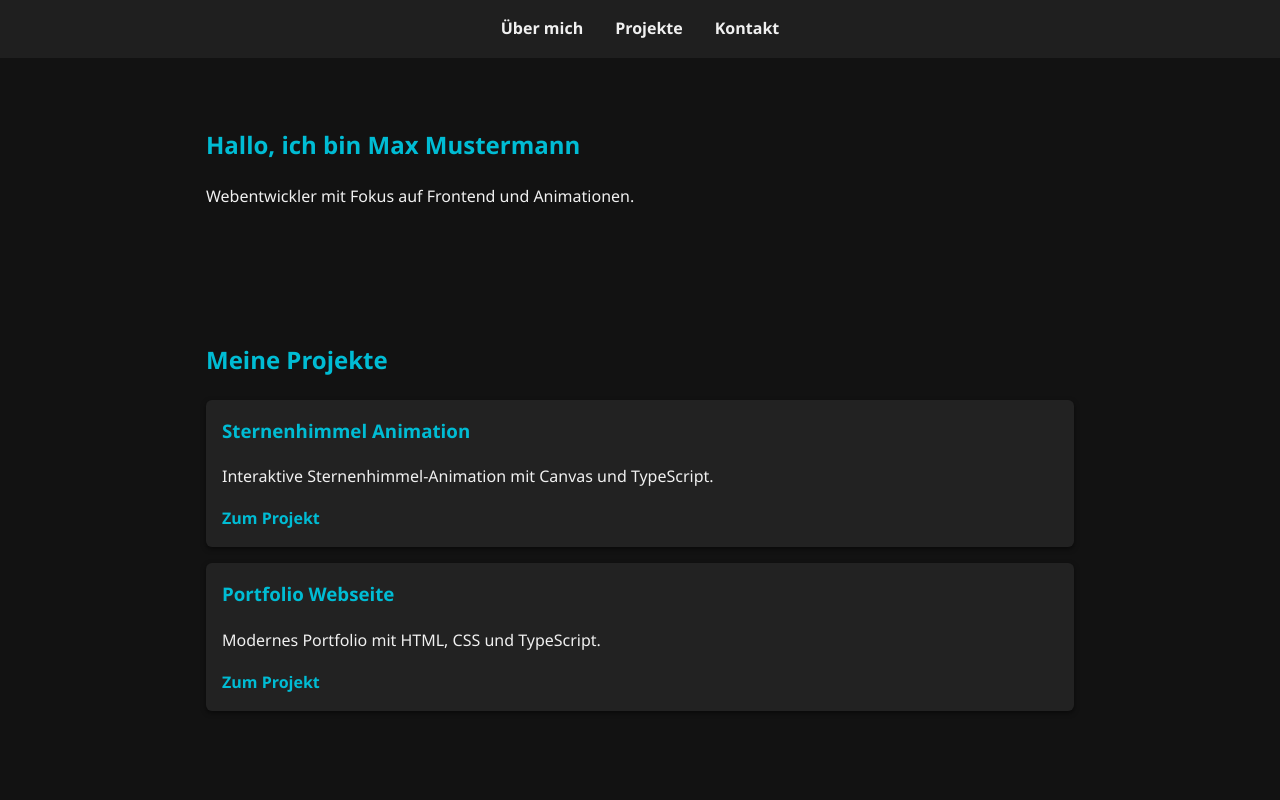
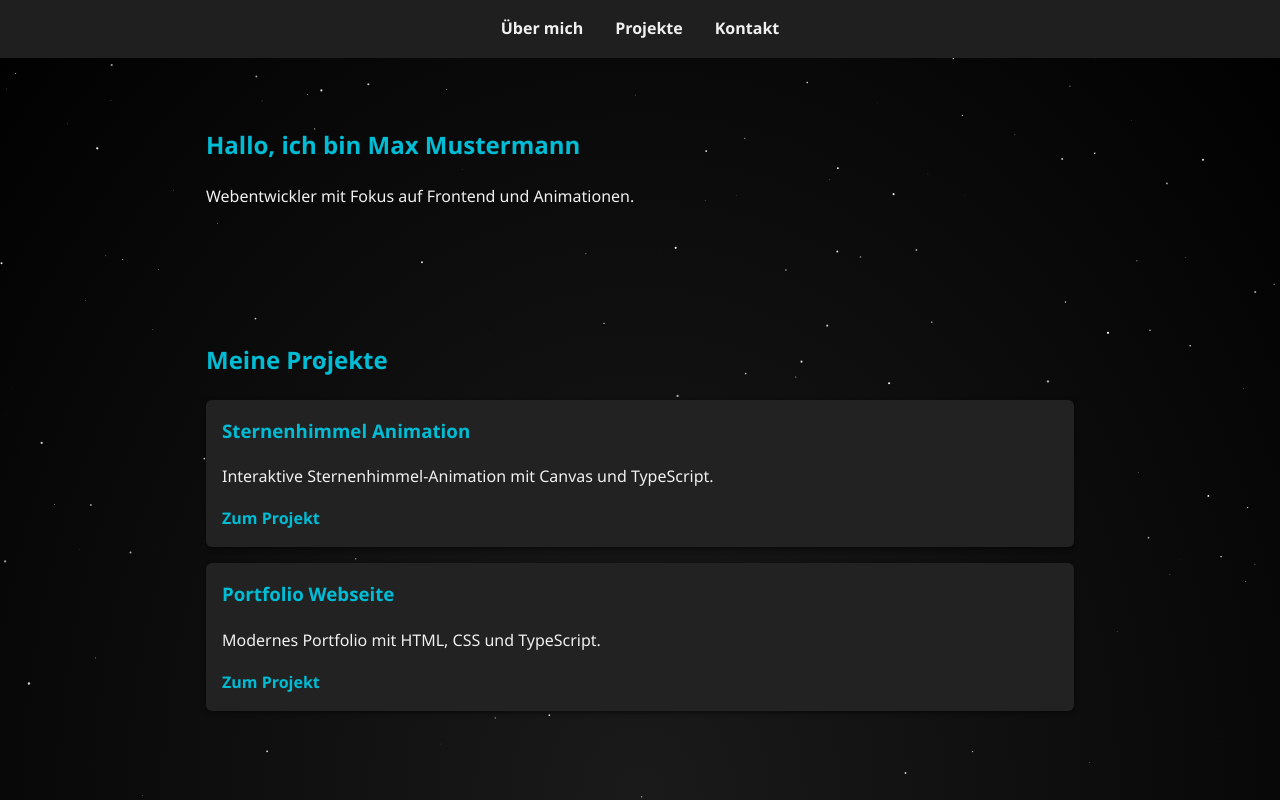
Before and after one commit to maremike/portfolio, a plain HTML site: page index.html in a window 1280 px wide. Shown: the top 800 px of the page. Drawn offline with Linux system fonts and the light colour scheme.

Commit message:
modularized and added galaxy

```diff
--- a/css/style.css
+++ b/css/style.css
@@ -110,3 +110,14 @@ footer {
 .project-card a:hover {
   text-decoration: underline;
 }
+
+#starfield {
+  position: fixed;
+  top: 0;
+  left: 0;
+  width: 100%;
+  height: 100%;
+  display: block;
+  z-index: -1; /* behind everything */
+  background: radial-gradient(ellipse at bottom, #1a1a1a 0%, #000000 100%);
+}
--- a/index.html
+++ b/index.html
@@ -7,6 +7,8 @@
   <link rel="stylesheet" href="css/style.css" />
 </head>
 <body>
+  <canvas id="starfield"></canvas>
+
   <header>
     <nav>
       <ul class="nav-list">
@@ -50,6 +52,6 @@
     <p>© 2025 Max Mustermann</p>
   </footer>
 
-  <script src="js/main.js" defer></script>
+  <script type="module" src="js/main.js"></script>
 </body>
 </html>
--- /dev/null
+++ b/js/contact.js
@@ -0,0 +1,11 @@
+export function setupForm() {
+    const form = document.getElementById('contact-form');
+    const status = document.getElementById('form-status');
+    if (!form || !status)
+        return;
+    form.addEventListener('submit', (e) => {
+        e.preventDefault();
+        status.textContent = 'Vielen Dank für deine Nachricht! (Dies ist eine Demo)';
+        form.reset();
+    });
+}
--- /dev/null
+++ b/js/galaxy.js
@@ -0,0 +1,84 @@
+export function initGalaxy() {
+    const canvas = document.getElementById("starfield");
+    if (!canvas) return;
+    const ctx = canvas.getContext("2d");
+
+    let stars = [];
+    const numStars = 200;
+    const meteors = [];
+
+    function resizeCanvas() {
+        canvas.width = window.innerWidth;
+        canvas.height = window.innerHeight;
+    }
+    window.addEventListener("resize", resizeCanvas);
+    resizeCanvas();
+
+    // Create stars
+    for (let i = 0; i < numStars; i++) {
+        stars.push({
+            x: Math.random() * canvas.width,
+            y: Math.random() * canvas.height,
+            radius: Math.random() * 1.2,
+            speed: Math.random() * 0.05 + 0.02
+        });
+    }
+
+    function spawnMeteor() {
+        if (Math.random() < 0.02) { // 2% chance each frame
+            meteors.push({
+                x: Math.random() * canvas.width,
+                y: -20,
+                length: Math.random() * 80 + 50,
+                speed: Math.random() * 6 + 4,
+                opacity: 1
+            });
+        }
+    }
+
+    function drawStars() {
+        ctx.fillStyle = "white";
+        stars.forEach(star => {
+            ctx.globalAlpha = 0.8 + Math.sin(Date.now() * 0.002 + star.x) * 0.2;
+            ctx.beginPath();
+            ctx.arc(star.x, star.y, star.radius, 0, Math.PI * 2);
+            ctx.fill();
+            star.y += star.speed;
+            if (star.y > canvas.height) {
+                star.y = 0;
+                star.x = Math.random() * canvas.width;
+            }
+        });
+        ctx.globalAlpha = 1;
+    }
+
+    function drawMeteors() {
+        for (let i = meteors.length - 1; i >= 0; i--) {
+            const m = meteors[i];
+            ctx.strokeStyle = `rgba(173,216,230,${m.opacity})`;
+            ctx.lineWidth = 2;
+            ctx.beginPath();
+            ctx.moveTo(m.x, m.y);
+            ctx.lineTo(m.x - m.length, m.y - m.length * 0.3);
+            ctx.stroke();
+
+            m.x += m.speed;
+            m.y += m.speed * 0.3;
+            m.opacity -= 0.01;
+
+            if (m.opacity <= 0) {
+                meteors.splice(i, 1);
+            }
+        }
+    }
+
+    function animate() {
+        ctx.clearRect(0, 0, canvas.width, canvas.height);
+        drawStars();
+        spawnMeteor();
+        drawMeteors();
+        requestAnimationFrame(animate);
+    }
+
+    animate();
+}
--- a/js/main.js
+++ b/js/main.js
@@ -1,50 +1,10 @@
-const projects = [
-    {
-        title: 'Sternenhimmel Animation',
-        description: 'Interaktive Sternenhimmel-Animation mit Canvas und TypeScript.',
-        url: 'https://github.com/deinname/sternenhimmel',
-    },
-    {
-        title: 'Portfolio Webseite',
-        description: 'Modernes Portfolio mit HTML, CSS und TypeScript.',
-        url: 'https://github.com/deinname/portfolio',
-    },
-];
-function renderProjects() {
-    const container = document.getElementById('project-list');
-    if (!container)
-        return;
-    projects.forEach((project) => {
-        const card = document.createElement('div');
-        card.className = 'project-card';
-        const title = document.createElement('h3');
-        title.textContent = project.title;
-        card.appendChild(title);
-        const desc = document.createElement('p');
-        desc.textContent = project.description;
-        card.appendChild(desc);
-        const link = document.createElement('a');
-        link.href = project.url;
-        link.textContent = 'Zum Projekt';
-        link.target = '_blank';
-        link.rel = 'noopener noreferrer';
-        card.appendChild(link);
-        container.appendChild(card);
-    });
-}
-function setupForm() {
-    const form = document.getElementById('contact-form');
-    const status = document.getElementById('form-status');
-    if (!form || !status)
-        return;
-    form.addEventListener('submit', (e) => {
-        e.preventDefault();
-        status.textContent = 'Vielen Dank für deine Nachricht! (Dies ist eine Demo)';
-        form.reset();
-    });
-}
+import { renderProjects } from "./projects.js";
+import { initGalaxy } from "./galaxy.js";
+import { setupForm } from "./contact.js";
+
 function init() {
     renderProjects();
     setupForm();
+    initGalaxy();
 }
 document.addEventListener('DOMContentLoaded', init);
--- /dev/null
+++ b/js/projects.js
@@ -0,0 +1,35 @@
+const projects = [
+    {
+        title: 'Sternenhimmel Animation',
+        description: 'Interaktive Sternenhimmel-Animation mit Canvas und TypeScript.',
+        url: 'https://github.com/deinname/sternenhimmel',
+    },
+    {
+        title: 'Portfolio Webseite',
+        description: 'Modernes Portfolio mit HTML, CSS und TypeScript.',
+        url: 'https://github.com/deinname/portfolio',
+    },
+];
+
+export function renderProjects() {
+    const container = document.getElementById('project-list');
+    if (!container)
+        return;
+    projects.forEach((project) => {
+        const card = document.createElement('div');
+        card.className = 'project-card';
+        const title = document.createElement('h3');
+        title.textContent = project.title;
+        card.appendChild(title);
+        const desc = document.createElement('p');
+        desc.textContent = project.description;
+        card.appendChild(desc);
+        const link = document.createElement('a');
+        link.href = project.url;
+        link.textContent = 'Zum Projekt';
+        link.target = '_blank';
+        link.rel = 'noopener noreferrer';
+        card.appendChild(link);
+        container.appendChild(card);
+    });
+}
```
